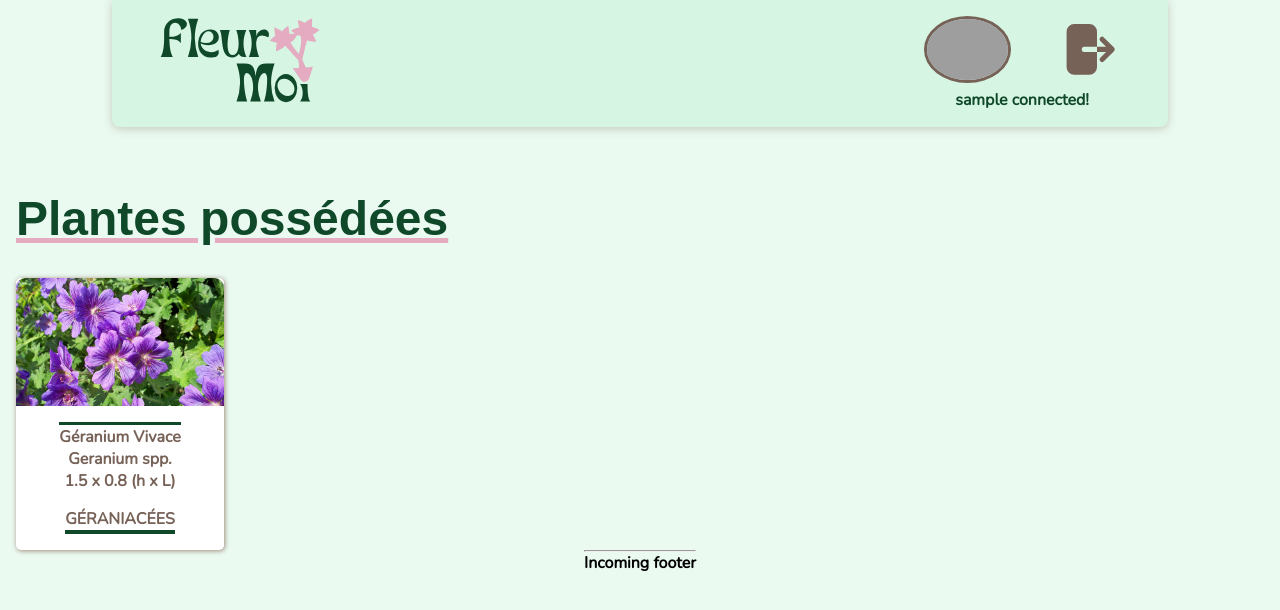
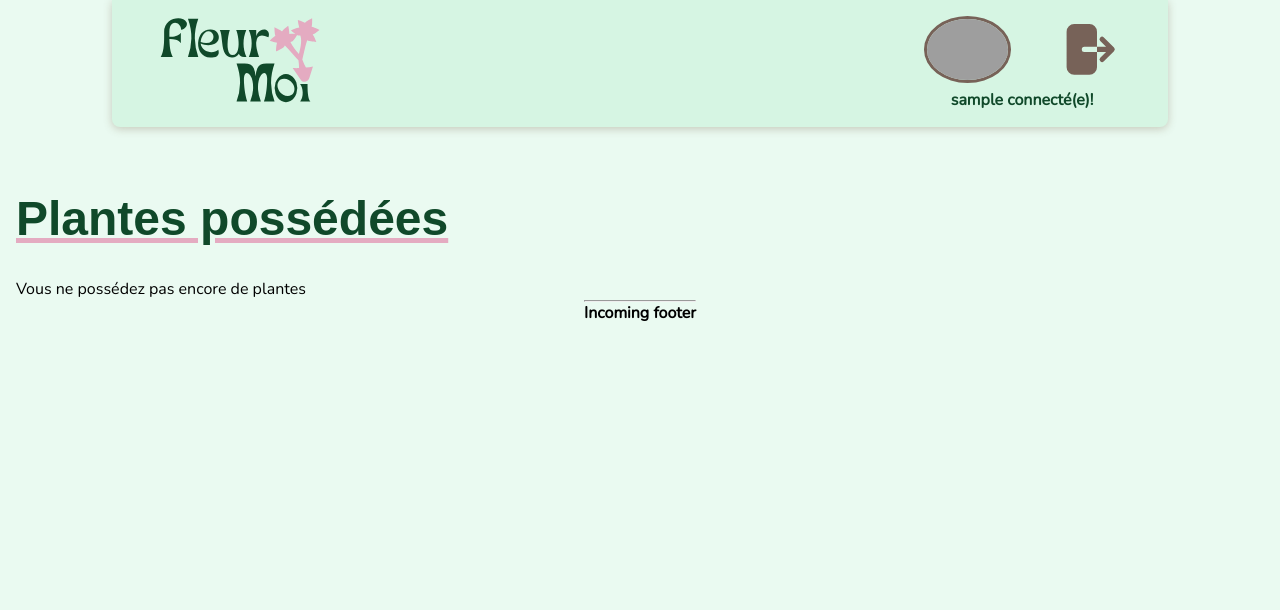
Before and after one commit to Phignis/fleurymoi, a PHP site: page / in a window 1280 px wide. Shown: the top 610 px of the page. Run offline with PHP 8.4, Linux system fonts and the light colour scheme; the visitor is signed in with stand-in values (Sample User, id 1); data that the repository does not hold is empty; some web fonts are replaced; grey boxes are pictures that could not be loaded.

Commit message:
define encode and collation of mysqli, add method to retrieve plant posseded by user, add connexion link in inscription page

```diff
--- a/src/config/config.php
+++ b/src/config/config.php
@@ -9,6 +9,7 @@
 	$interactibleColor = '#776258';
 	$interactibleLighterColor = '#9d8174';
 	$interactibleSecondaryColor = '#dad6d6';
+	$interactibleBackgroundColor = '#f2f2f2';
 	$interactibleBackgroundActiveColor = '#fff';
 	$linkDefaultColor = '#189fa8';
 	$linkDefaultDarkerColor = '#117278';
@@ -17,8 +18,8 @@
 
 	function getColors() {
 		global $primaryColor, $primaryLighterColor, $primaryBackgroundLighter, $secondaryColor, $secondaryDarkerColor,
-			$interactibleColor, $interactibleLighterColor, $interactibleSecondaryColor, $interactibleBackgroundActiveColor,
-			$linkDefaultColor, $linkDefaultDarkerColor, $successColor, $errorColor;
+			$interactibleColor, $interactibleLighterColor, $interactibleSecondaryColor, $interactibleBackgroundColor,
+			$interactibleBackgroundActiveColor, $linkDefaultColor, $linkDefaultDarkerColor, $successColor, $errorColor;
 		// format all var to an object
 		$colors = array(
 			'primary' => $primaryColor,
@@ -29,6 +30,7 @@
 			'interactible' => $interactibleColor,
 			'interactible-lighter' => $interactibleLighterColor,
 			'interactible-secondary' => $interactibleSecondaryColor,
+			'interactible-background' => $interactibleBackgroundColor,
 			'interactible-background-active' => $interactibleBackgroundActiveColor,
 			'link-default' => $linkDefaultColor,
 			'link-default-darker' => $linkDefaultDarkerColor,
--- a/src/database/dataBase.php
+++ b/src/database/dataBase.php
@@ -33,7 +33,7 @@
 		return $paramsToFormat;
 	}
 
-	function connectToDB(string $serverName, string $userName, string $password, string $dbName) {
+	function connectToDB(string $serverName, string $userName, string $password, string $dbName) : ?mysqli {
 
 		if(!empty($serverName) && !empty($userName) && !empty($password)
 			&& !empty($dbName)) {
@@ -41,7 +41,12 @@
 			$conn = new mysqli($serverName, $userName, $password, $dbName);
 
 			// Check connection
-			if (!($conn->connect_error)){
+			if (!($conn->connect_error)) {
+				/*
+				 * don't define collation : $conn->set_charset('utf8mb4');
+				 * setup encoding and collection below, to get accentued accent for french
+				 */
+				$conn->query("SET NAMES utf8mb4 COLLATE utf8mb4_unicode_ci");
 				return $conn;
 			}
 		}
--- a/src/programmation/menu.php
+++ b/src/programmation/menu.php
@@ -9,6 +9,18 @@
 
 	function displayLandingPage() {
 		if(isset($_SESSION['email']) || !empty($_SESSION['email'])) {
+			global $serverName, $userName, $password, $dbName; // get global variables
+			require('./programmation/plants.php');
+
+			$conn = connectToDB($serverName, $userName, $password, $dbName);
+
+			if($conn) {
+				$plants = getPossededPlants($conn, ...formatAsQueryArgs($_SESSION['email']));
+				disconnectFromDB($conn);
+			} else {
+				global $errors;
+				$errors[] = "connexion à la base de données impossible";
+			}
 			require('./views/listPossededPlants.php');
 		} else {
 			require('./views/landingPage.php');
--- /dev/null
+++ b/src/programmation/plants.php
@@ -0,0 +1,12 @@
+<?php
+	function getPossededPlants(mysqli $dbConnexion, string $emailPossessor) : array {
+		/*
+		 * inner join allows us to join the plant data if botanical name are equals
+		 */
+		$query = "SELECT p.botanical_name, p.name, p.family_name, p.heigth, p.width, p.path_picture, pp.quantity FROM posseded_plant_tj pp" .
+					" INNER JOIN plant_t p ON p.botanical_name=pp.botanical_name" .
+					" WHERE pp.email_possessor=$emailPossessor";
+		$result =  executeQuery($query, $dbConnexion);
+
+		return $result;
+	}
--- a/src/ressources/html_parts/header.php
+++ b/src/ressources/html_parts/header.php
@@ -28,10 +28,10 @@
 			echo "</div>";
 
 			if(isset($_SESSION['userName']) && !empty($_SESSION['userName'])) {
-				echo "<p>" . $_SESSION['userName'] . " connected!</p>";
+				echo "<p>" . $_SESSION['userName'] . " connecté(e)!</p>";
 			} else {
 				?>
-					<p>not connected</p>
+					<p>non connecté(e)</p>
 				<?php
 			}
 		?>
--- a/src/ressources/styles/classic/listPossededPlants.css
+++ b/src/ressources/styles/classic/listPossededPlants.css
@@ -1,37 +1,45 @@
 .plant_tile {
-	background-color: var(--interactible-background-active-color);
+	background-color: var(--interactible-background-color);
 	width: 13rem;
-	min-height: 15rem;
+	height: 21rem;
 	box-shadow: 0.05rem 0.05rem 0.3rem var(--interactible-lighter-color);
 	color: var(--interactible-color);
-	border-radius: 0.3rem;
+	border-radius: 0.5rem;
+	margin: 0 1.5rem 1rem 0rem;
 }
 
 .plant_tile:hover {
 	padding: 0.2rem;
+	background-color: var(--interactible-background-active-color);
 	box-shadow: 0.05rem 0.05rem 0.3rem  var(--interactible-color);
 	color: var(--interactible-lighter-color);
 	border-radius: 0.4rem;
-	transition: padding 200ms linear, box-shadow 200ms linear, color 200ms linear, border-radius 200ms linear;
+	transition: padding 200ms linear, box-shadow 200ms linear, background-color 200ms linear, color 200ms linear, border-radius 200ms linear;
 }
 
-.plant_tile * {
-	font-weight: bolder;
+.main-info {
+	font-weight: bold;
 }
 
 .plant_tile img {
 	max-width: 13rem;
-	margin-bottom: 1rem;
+	height: 9rem;
+	margin-bottom: 0.2rem;
 	border-radius: 0.6rem 0.6rem 0 0;
 }
 
 .plant_tile #div-text {
+	height: 11rem;
 	border-top: 0.2rem solid var(--primary-color);
 	padding-top: 0.1rem;
+	border-bottom: 0.2rem solid var(--primary-color);
 }
 
-.plant_tile #div-text *:last-child {
-	border-bottom: 0.3rem solid var(--primary-color);
-	text-transform: uppercase;
-	margin: 1rem 0rem;
+#div-text * {
+	margin-top: 0.2rem;
 }
+
+#div-text * p {
+	text-align: center;
+	max-width: 10.5rem;
+}
--- a/src/ressources/styles/classic/main.css
+++ b/src/ressources/styles/classic/main.css
@@ -6,7 +6,7 @@
 @import url('https://fonts.googleapis.com/css2?family=Nunito&display=swap');
 
 :root, #logo {
-	/* define colors */
+	/* define colors if js ended up to be slow or unavailble */
 	--primary-color: #10492a;
 	--primary-lighter-color: #d6f5e3;
 	--primary-background-lighter-color: #eafaf1;
@@ -17,6 +17,7 @@
 	--interactible-color: #745d42;
 	--interactible-lighter-color: #9d8174;
 	--interactible-secondary-color: #dad6d6;
+	--interactible-background-color: #f2f2f2;
 	--interactible-background-active-color: #fff;
 
 	--link-default-color: #189fa8;
--- a/src/ressources/styles/layout.css
+++ b/src/ressources/styles/layout.css
@@ -61,6 +61,13 @@
 	align-items: flex-end;
 }
 
+.flex-row-sparound-center {
+	display: flex;
+	flex-flow: row wrap;
+	justify-content: space-around;
+	align-items: center;
+}
+
 .fixed-top-center {
 	position: fixed;
 	top: 9rem;
--- a/src/views/connexion.php
+++ b/src/views/connexion.php
@@ -28,7 +28,7 @@
 			<h1 class="page_title">
 				Connexion
 			</h1>
-			<div class="flex-row-start-center connexion_part">
+			<div class="flex-row-start-center" id="connexion_part">
 				<form id="connect_form" class="flex-column-start-left" name="connect_form" method="post" action="index.php?action=sessionCreate">
 					<div class="spaced">
 						<label for="email">Email :</label>
--- a/src/views/listPossededPlants.php
+++ b/src/views/listPossededPlants.php
@@ -1,15 +1,19 @@
 <?php
 	function displayFlower(string $botanicalName, string $name, string $familyName,
-		float $heigth, float $width) : void {
+		float $heigth, float $width, int $quantity, string $pathToImg) : void {
 			?>
-			<div class="plant_tile <?php echo $familyName; // to filter by family in future ?>
-				flex-column-start-center">
-				<img src="ressources/images/plant_images/geranium_spp.jpg" alt="geranium spp">
+			<div class="plant_tile <?php echo $familyName; // to filter by family in future ?> flex-column-start-center">
+				<img src="<?php echo $pathToImg; ?>" alt="<?php echo $botanicalName ?>">
 				<div class="flex-column-sparound-center" id="div-text">
-					<p><?php echo $name; ?></p>
-					<p><?php echo $botanicalName; ?></p>
-					<p><?php echo "$heigth x $width (h x L)"; ?></p>
-					<p><?php echo $familyName; ?></p>
+					<div>
+						<p class="main-info"><?php echo $name; ?></p>
+						<p><?php echo $botanicalName; ?></p>
+					</div>
+					<div>
+						<p><?php echo "$heigth x $width (h x L)"; ?></p>
+						<p class="quantity">x<?php echo $quantity; ?></p>
+					</div>
+					<p class="family main-info"><?php echo $familyName; ?></p>
 				</div>
 			</div>
 			<?php
@@ -36,7 +40,6 @@
 		<link rel="stylesheet" href="ressources/styles/classic/listPossededPlants.css">
 		<link rel="stylesheet" href="ressources/styles/layout.css">
 		<link rel="stylesheet" href="ressources/styles/classic/header.css">
-
 	</head>
 
 	<body>
@@ -51,8 +54,18 @@
 				Plantes possédées
 			</h1>
 
-			<div id="tiles-container">
-				<?php displayFlower("Geranium spp.", "Géranium Vivace", "Géraniacées", 1.5, 0.8); ?>
+			<div id="tiles-container" class="flex-row-sparound-center">
+				<?php
+					if(isset($plants) && is_array($plants) && count($plants) > 0) {
+						foreach($plants as &$plant)
+							displayFlower($plant['botanical_name'], $plant['name'], $plant['family_name'],
+								$plant['heigth'], $plant['width'], $plant['quantity'], $plant['path_picture']);
+					} else {
+
+						echo "<p>Vous ne possédez pas encore de plantes</p>";
+					}
+
+				?>
 			</div>
 
 		</section>
```
Also changed, not shown: src/ressources/styles/classic/account.css (+6 -3 lines), src/ressources/styles/classic/connexion.css (+3 -7 lines), src/ressources/styles/classic/inscription.css (+14 -3 lines), src/views/inscription.php (+8 -1 lines).
